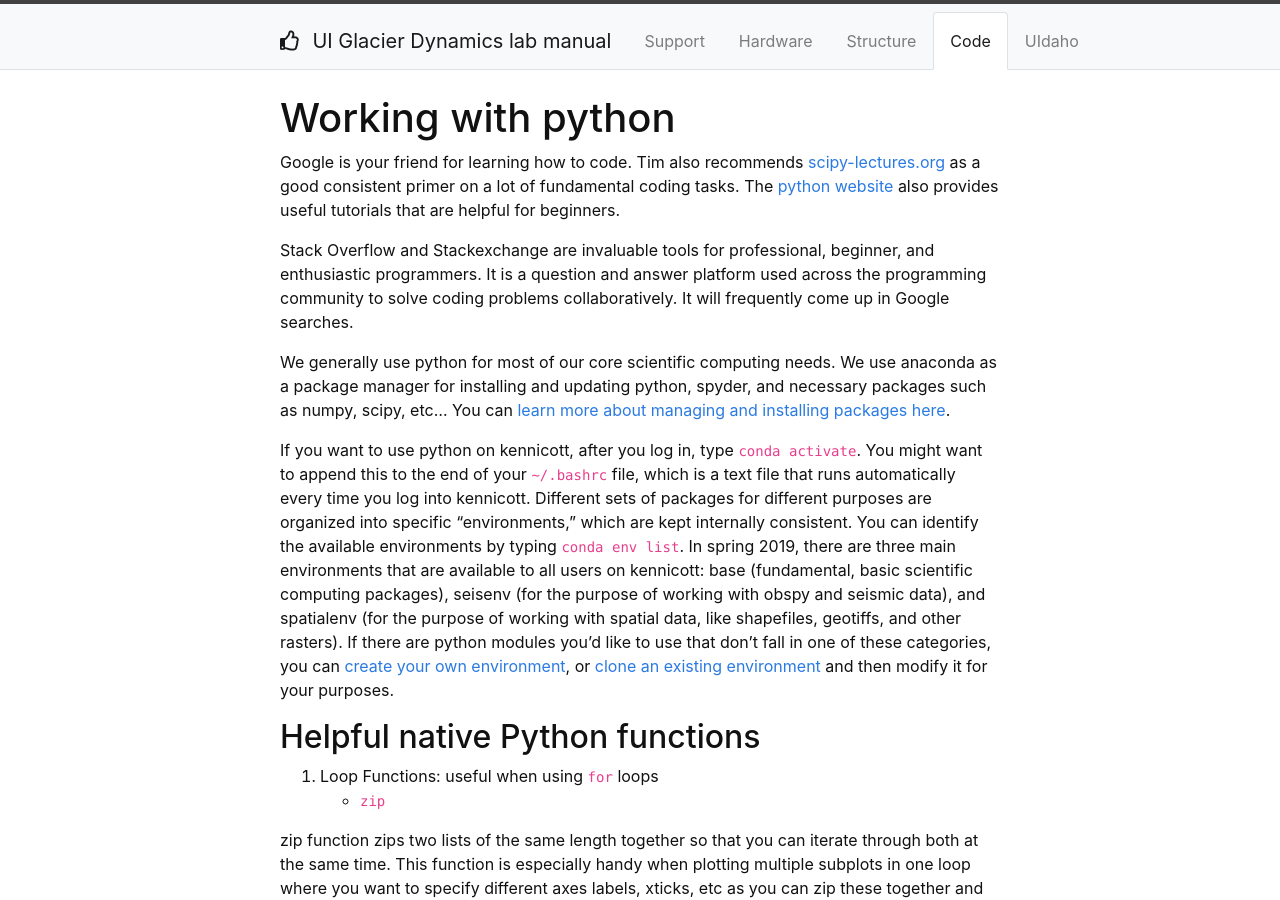
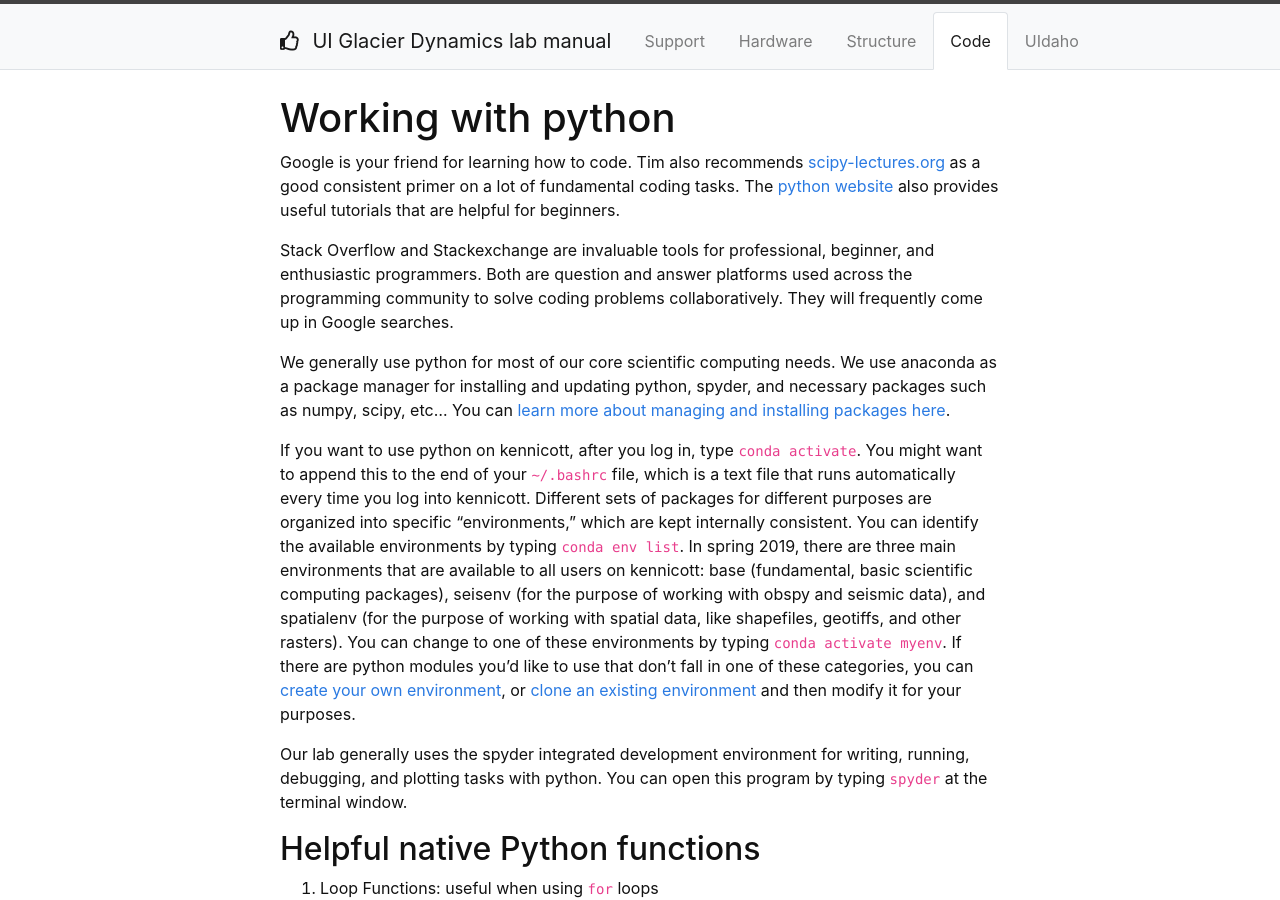
Before and after one commit to yoramterleth/uiglaciology, a Jekyll site: the page built from content/3-code.md, in a window 1280 px wide and 900 px high. Built offline with Jekyll 4.4.1, drawn with Linux system fonts in a browser that asks for light colours.

Commit message:
Updates to code
fix typos

```diff
--- a/content/3-code.md
+++ b/content/3-code.md
@@ -6,11 +6,13 @@ nav: true
 # Working with python
 Google is your friend for learning how to code.  Tim also recommends [scipy-lectures.org](https://scipy-lectures.org/) as a good consistent primer on a lot of fundamental coding tasks. The [python website](https://wiki.python.org/moin/BeginnersGuide) also provides useful tutorials that are helpful for beginners.
 
-Stack Overflow and Stackexchange are invaluable tools for professional, beginner, and enthusiastic programmers. It is a question and answer platform used across the programming community to solve coding problems collaboratively.	 It will frequently come up in Google searches.
+Stack Overflow and Stackexchange are invaluable tools for professional, beginner, and enthusiastic programmers. Both are question and answer platforms used across the programming community to solve coding problems collaboratively.	 They will frequently come up in Google searches.
 
 We generally use python for most of our core scientific computing needs.  We use anaconda as a package manager for installing and updating python, spyder, and necessary packages such as numpy, scipy, etc...  You can [learn more about managing and installing packages here](https://docs.conda.io/projects/conda/en/latest/user-guide/tasks/manage-pkgs.html#).
 
-If you want to use python on kennicott, after you log in, type `conda activate`.  You might want to append this to the end of your `~/.bashrc` file, which is a text file that runs automatically every time you log into kennicott. Different sets of packages for different purposes are organized into specific "environments," which are kept internally consistent.  You can identify the available environments by typing `conda env list`.  In spring 2019, there are three main environments that are available to all users on kennicott: base (fundamental, basic scientific computing packages), seisenv (for the purpose of working with obspy and seismic data), and spatialenv (for the purpose of working with spatial data, like shapefiles, geotiffs, and other rasters).  If there are python modules you'd like to use that don't fall in one of these categories, you can [create your own environment](https://docs.conda.io/projects/conda/en/latest/user-guide/tasks/manage-environments.html#creating-an-environment-with-commands), or [clone an existing environment](https://docs.conda.io/projects/conda/en/latest/user-guide/tasks/manage-environments.html#cloning-an-environment) and then modify it for your purposes.
+If you want to use python on kennicott, after you log in, type `conda activate`.  You might want to append this to the end of your `~/.bashrc` file, which is a text file that runs automatically every time you log into kennicott. Different sets of packages for different purposes are organized into specific "environments," which are kept internally consistent.  You can identify the available environments by typing `conda env list`.  In spring 2019, there are three main environments that are available to all users on kennicott: base (fundamental, basic scientific computing packages), seisenv (for the purpose of working with obspy and seismic data), and spatialenv (for the purpose of working with spatial data, like shapefiles, geotiffs, and other rasters).  You can change to one of these environments by typing `conda activate myenv`. If there are python modules you'd like to use that don't fall in one of these categories, you can [create your own environment](https://docs.conda.io/projects/conda/en/latest/user-guide/tasks/manage-environments.html#creating-an-environment-with-commands), or [clone an existing environment](https://docs.conda.io/projects/conda/en/latest/user-guide/tasks/manage-environments.html#cloning-an-environment) and then modify it for your purposes.
+
+Our lab generally uses the spyder integrated development environment for writing, running, debugging, and plotting tasks with python.  You can open this program by typing `spyder` at the terminal window.
 
 
 
```
